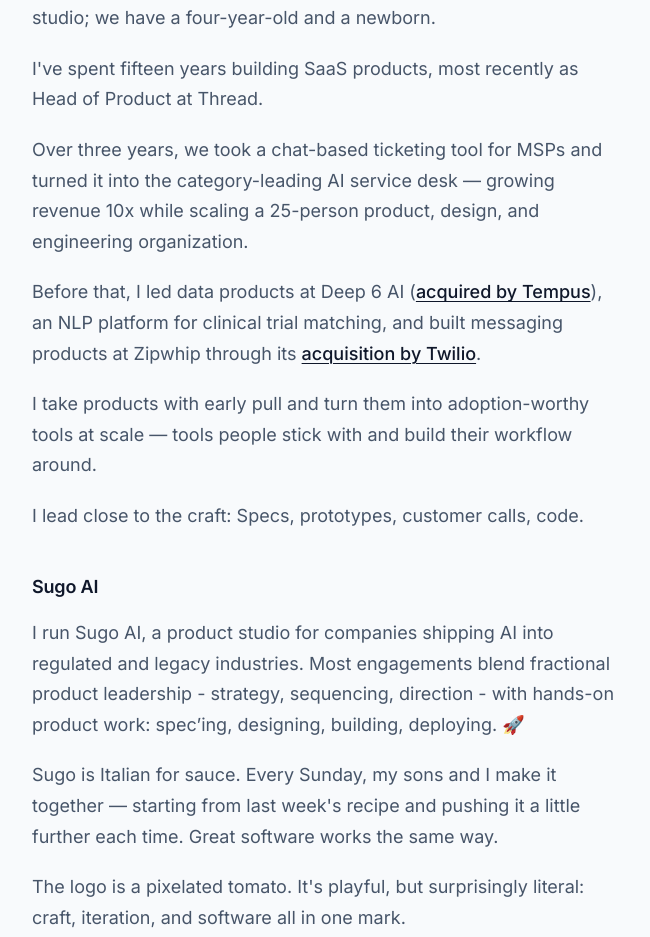
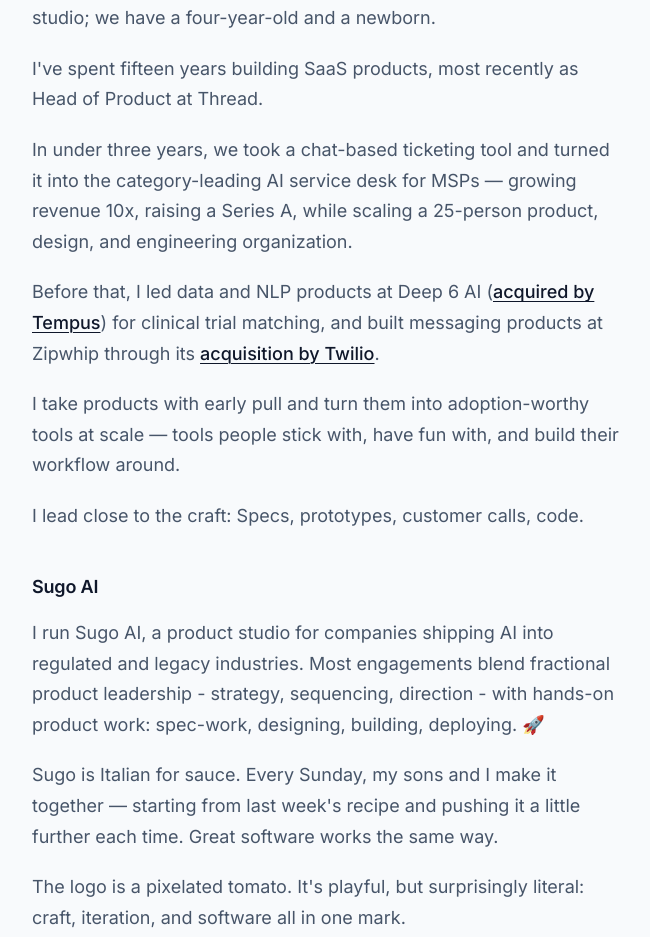
Before and after one commit to marcanthonyrosa/marcanthonyrosadotcom, a Next.js app: page /about in a window 1280 px wide. Shown: the part 682-1619 px from the top of the page, without its empty margins (312-962 px from the left). Built offline with nearby package versions, Linux system fonts and the light colour scheme.

Commit message:
Refresh home and about page copy (#132)

```diff
--- a/app/(site)/about/page.tsx
+++ b/app/(site)/about/page.tsx
@@ -157,13 +157,13 @@
             I&apos;ve spent fifteen years building SaaS products, most recently as Head of Product at Thread.
           </p>
           <p>
-            Over three years, we took a chat-based ticketing tool for MSPs and turned it into the category-leading AI service desk — growing revenue 10x while scaling a 25-person product, design, and engineering organization.
+            In under three years, we took a chat-based ticketing tool and turned it into the category-leading AI service desk for MSPs — growing revenue 10x, raising a Series A, while scaling a 25-person product, design, and engineering organization.
           </p>
           <p>
-            Before that, I led data products at Deep 6 AI (<a href="https://investors.tempus.com/news-releases/news-release-details/tempus-announces-acquisition-deep-6-ai" target="_blank" rel="noopener noreferrer">acquired by Tempus</a>), an NLP platform for clinical trial matching, and built messaging products at Zipwhip through its <a href="https://www.twilio.com/en-us/press/releases/twilio-completes-acquisition-of-zipwhip-a-leading-provider-of-toll-free-messaging-in-the-united-states" target="_blank" rel="noopener noreferrer">acquisition by Twilio</a>.
+            Before that, I led data and NLP products at Deep 6 AI (<a href="https://investors.tempus.com/news-releases/news-release-details/tempus-announces-acquisition-deep-6-ai" target="_blank" rel="noopener noreferrer">acquired by Tempus</a>) for clinical trial matching, and built messaging products at Zipwhip through its <a href="https://www.twilio.com/en-us/press/releases/twilio-completes-acquisition-of-zipwhip-a-leading-provider-of-toll-free-messaging-in-the-united-states" target="_blank" rel="noopener noreferrer">acquisition by Twilio</a>.
           </p>
           <p>
-            I take products with early pull and turn them into adoption-worthy tools at scale — tools people stick with and build their workflow around.
+            I take products with early pull and turn them into adoption-worthy tools at scale — tools people stick with, have fun with, and build their workflow around.
           </p>
           <p>
             I lead close to the craft: Specs, prototypes, customer calls, code.
@@ -175,7 +175,7 @@
             Sugo AI
           </h2>
           <p>
-            I run Sugo AI, a product studio for companies shipping AI into regulated and legacy industries. Most engagements blend fractional product leadership - strategy, sequencing, direction - with hands-on product work: spec&rsquo;ing, designing, building, deploying. 🚀
+            I run Sugo AI, a product studio for companies shipping AI into regulated and legacy industries. Most engagements blend fractional product leadership - strategy, sequencing, direction - with hands-on product work: spec-work, designing, building, deploying. 🚀
           </p>
           <p>
             Sugo is Italian for sauce. Every Sunday, my sons and I make it together — starting from last week&apos;s recipe and pushing it a little further each time. Great software works the same way.
--- a/app/(site)/page.tsx
+++ b/app/(site)/page.tsx
@@ -59,7 +59,7 @@
             Most recently, I was Head of Product at <a href="https://getthread.com/" target="_blank" rel="noopener noreferrer">Thread</a>, where we turned a feature with traction into the category-leading AI service desk for MSPs.
           </p>
           <p>
-            I build opinionated software — products with a clear point of view — that hold up at scale and are delightful enough to live in your daily stack.
+            I build opinionated software — products with a clear point of view — that hold up at scale and are fun enough to live in your daily stack.
           </p>
         </div>
 
```
